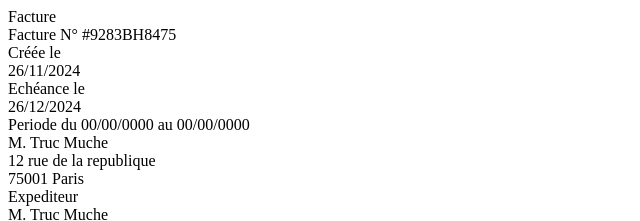
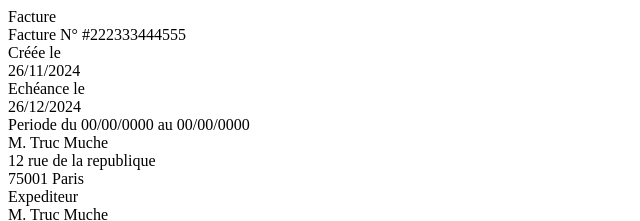
Before and after one commit to sacha01/facture, a plain HTML site: page index.html in a window 1280 px wide. Shown: the top 221 px of the page, 0-640 px from the left. Drawn offline with nearby package versions, Linux system fonts and the light colour scheme.

Commit message:
Update index.html

```diff
--- a/index.html
+++ b/index.html
@@ -17,7 +17,7 @@
         <div class="header">
           <div class="meta title">Facture</div>
         </div>
-        <div class="info"><span class="meta">Facture N°</span> #9283BH8475</div>
+        <div class="info"><span class="meta">Facture N°</span> #222333444555</div>
         <div class="info">
           <div class="meta date-tag">Créée le</div> 26/11/2024
         </div>
```
